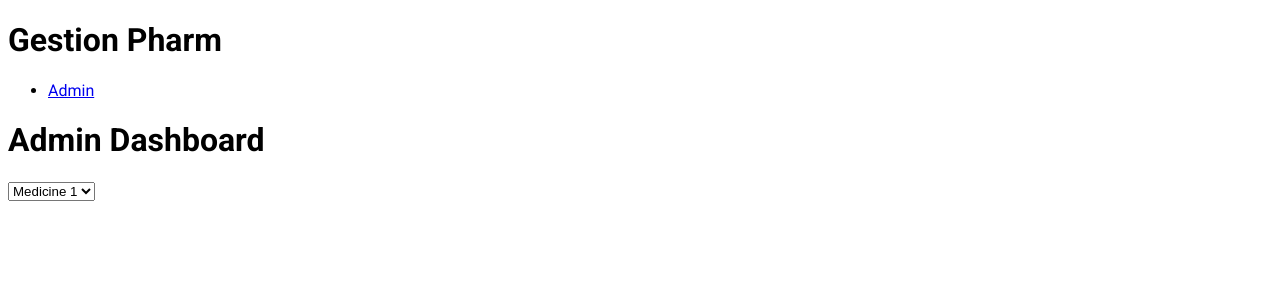
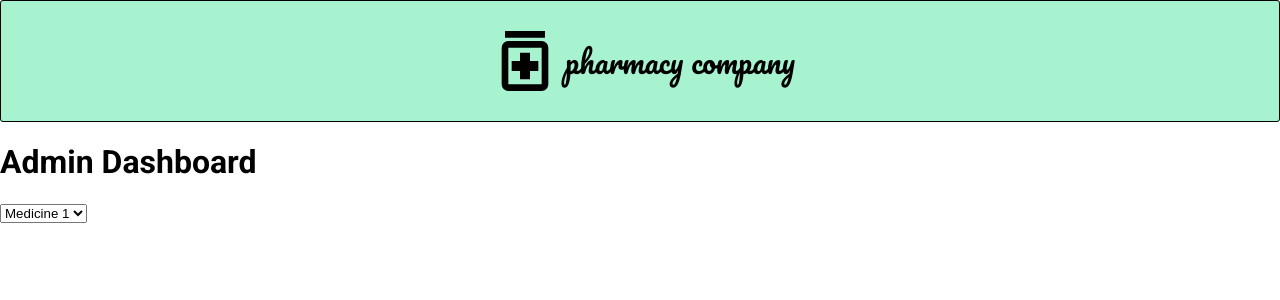
Before and after one commit to mkblast/gestion-pharm, a React (Vite) app: page /admin in a window 1280 px wide. Shown: the top 300 px of the page. Built offline with nearby package versions, Linux system fonts and the light colour scheme.

Commit message:
add header

```diff
--- a/src/components/Header/Header.css
+++ b/src/components/Header/Header.css
@@ -0,0 +1,30 @@
+@import url('https://fonts.googleapis.com/css2?family=Pacifico&display=swap');
+
+.headerContainer{
+    display: flex;
+    justify-content: center;
+    background-color: #a7f3d0;
+    height: 15vh;
+    padding:0 ;
+    border: 1px solid;
+    border-radius: 3px;
+}
+
+
+.logo{
+    display: flex;
+    align-items: center;
+}
+
+
+.logo > img {
+    height: 80px;
+    width: auto;
+}
+
+.logo > h1{
+    font-size: 30px;
+    font-family: "Pacifico", cursive;
+    font-weight: 400;
+    font-style: normal;
+}
--- a/src/components/Header/Header.jsx
+++ b/src/components/Header/Header.jsx
@@ -4,11 +4,14 @@ import "./Header.css"
 export default function Header() {
   return (
     <>
-      <h1>Gestion Pharm</h1>
+    <div className="headerContainer">
+      <div className="logo">
+          <img src="../../src/assets/logo.svg" alt="pharmacy logo"/>
+          <h1>pharmacy company</h1>
+        </div>
 
-      <ul>
-        <li><Link to={"/admin"} >Admin</Link></li>
-      </ul>
+    </div>
+
     </>
   )
 }
--- a/src/components/Login/Login.module.css
+++ b/src/components/Login/Login.module.css
@@ -15,7 +15,6 @@
 
 .buttons{
     display: flex;
-    justify-content: ;
     gap: 20px;
 }
 
--- a/src/main.css
+++ b/src/main.css
@@ -5,10 +5,12 @@ html{
   font-weight: 400;
   font-style: normal;
   height: 100vh;
-  width: 100wh;
+  width: 100vw;
 }
 
 body{
+  padding: 0;
+  margin: 0;
   height: 100vh;
   width: 100vw;
 }
```
Also changed, not shown: src/assets/logo.svg (added).
